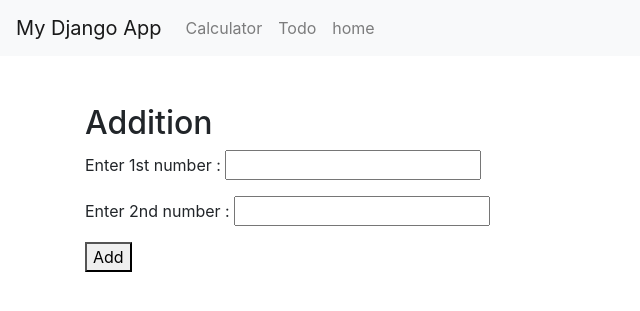
After one commit to SinekaRamu/djangoApp, a Django app: page /home/calc/ in a window 1280 px wide. The commit adds this page. Shown: the top 311 px of the page, without its empty margins (0-640 px from the left). Run offline with Django 5.2, Linux system fonts and the light colour scheme; some libraries are stand-ins or nearby versions.

Commit message:
add-calc

```diff
--- a/djangoApp/settings.py
+++ b/djangoApp/settings.py
@@ -56,7 +56,7 @@ ROOT_URLCONF = 'djangoApp.urls'
 TEMPLATES = [
     {
         'BACKEND': 'django.template.backends.django.DjangoTemplates',
-        'DIRS': [],
+        # 'DIRS': [os.path.join(BASE_DIR, 'templates')],
         'APP_DIRS': True,
         'OPTIONS': {
             'context_processors': [
--- a/djangoApp/urls.py
+++ b/djangoApp/urls.py
@@ -19,6 +19,6 @@ from django.urls import path, include
 
 urlpatterns = [
     path('admin/', admin.site.urls),
-    path("", include("myapp.url")),
+    path("home/", include("myapp.url")),
     path("", include("receipeApp.urls"))
 ]
--- a/myapp/templates/base.html
+++ b/myapp/templates/base.html
@@ -28,13 +28,15 @@
       <div class="collapse navbar-collapse" id="navbarSupportedContent">
         <ul class="navbar-nav">
           <li class="nav-item">
-            <a class="nav-link" href="#">Home </a>
+            <a class="nav-link" href="http://127.0.0.1:8000/home/calc/"
+              >Calculator
+            </a>
           </li>
           <li class="nav-item">
-            <a class="nav-link" href="#">About</a>
+            <a class="nav-link" href="http://127.0.0.1:8000/home/todo/">Todo</a>
           </li>
           <li class="nav-item">
-            <a class="nav-link" href="#">Contact</a>
+            <a class="nav-link" href="http://127.0.0.1:8000/home">home</a>
           </li>
         </ul>
       </div>
--- /dev/null
+++ b/myapp/templates/result.html
@@ -0,0 +1,17 @@
+{% extends "base.html"%} {% block title%} Calculator {% endblock %}
+
+<div>
+  {% block content %}
+  <h2>Addition</h2>
+  <form action="add">
+    <p>Enter 1st number : <input type="text" name="num1" /></p>
+    <p>
+      Enter 2nd number :
+      <input type="text" name="num2" />
+    </p>
+    <button type="submit">Add</button>
+  </form>
+
+  <div>{% if result %} result is {{result}}{% else %} {%endif%}</div>
+  {% endblock %}
+</div>
--- a/myapp/url.py
+++ b/myapp/url.py
@@ -2,6 +2,8 @@ from django.urls import path
 from . import views
 
 urlpatterns = [
-    # path ("", views.home, name="Home"),
-    path ("todos/", views.todos, name="todos")
+    path ("", views.home, name="home"),
+    path ("calc/", views.calc, name="calc"),
+    path ("todo/", views.todos, name="todos"),
+    path ("calc/add", views.add, name="result")
 ]
--- a/myapp/views.py
+++ b/myapp/views.py
@@ -1,12 +1,23 @@
 from django.shortcuts import render
 from .models import TodoItem
+from django.http import HttpResponse
 
 # Create your views here.
 
-def home(request):
+def home(req):
     # return HttpResponse("Hello World!")
-    return render(request, "home.html")
+    return render(req, "home.html", {'name': 'sineka'})
+
+
+def calc(req):
+    return render(req, "result.html")
 
 def todos(request):
     items = TodoItem.objects.all()
     return render(request, "todos.html", {"todos": items})
+
+def add (request):
+    a = int(request.GET['num1'])
+    b = int(request.GET['num2'])
+    res = a + b
+    return render(request, "result.html", {"result": res})
```
Also changed, not shown: myapp/templates/home.html (+6 -1 lines).
